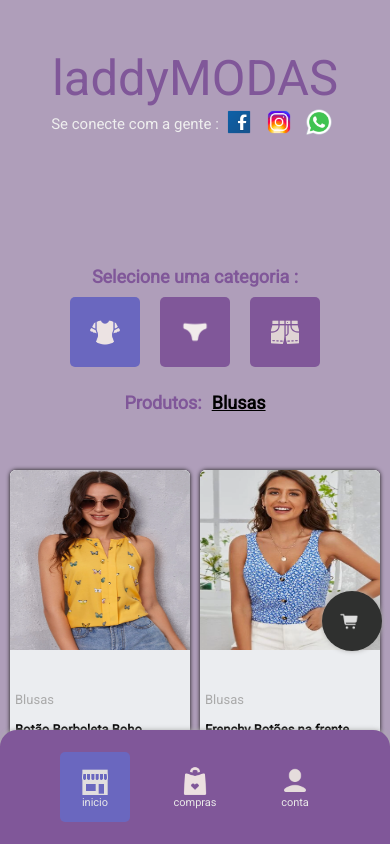
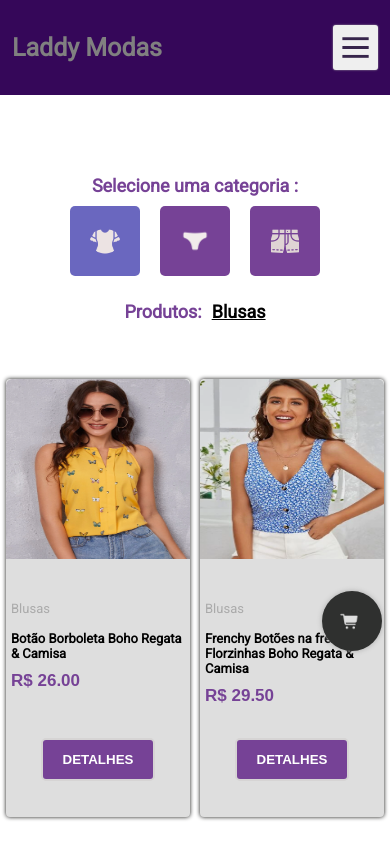
Before and after one commit to diegodevelopertec/loja-woman, a React (Vite) app: page / in a window 390 px wide. Built offline with nearby package versions, Linux system fonts and the light colour scheme.

Commit message:
aplicando menu mobile

```diff
--- a/src/App.tsx
+++ b/src/App.tsx
@@ -9,7 +9,7 @@ import ComprasIcon from '././assets/imgs/comprasIcon.png'
 import ZapIcon from  './../public/imgs/zap.png'
 import InstaIcon from  './../public/imgs/insta.png'
 import FaceIcon from  './../public/imgs/face.png'
-
+import { HeaderTopMobile } from './HeaderTopMobile';
 
 const App=()=>{
 
@@ -39,6 +39,7 @@ const App=()=>{
         </S.LeftContent>
 
         <S.RightContent>
+        <HeaderTopMobile />
           <S.HeaderApp>
             <S.CardLoja>
               <div className="logo">
--- a/src/Components/CardProduct/style.ts
+++ b/src/Components/CardProduct/style.ts
@@ -6,8 +6,8 @@ export const Container=styled.div`
 
     box-shadow:0 0 4px #141413;
     margin:12px 0;
-    border-radius:6px;
-    background: #ebedf0;
+    border-radius:4px;
+    background:#dedede;
     @media screen and (max-width:600px){
     font-size:10px;
 
--- a/src/Context/Context.ts
+++ b/src/Context/Context.ts
@@ -12,6 +12,8 @@ type ContextTypeState={
     products:Product[],
     requests:RequestType,
     address:AddressType[],
+    //openMenuMobile:boolean,
+    //setOpenMenuMobile:(state:boolean)=>void
 
 
 }
--- /dev/null
+++ b/src/Context/menuMobileContext.tsx
@@ -0,0 +1,26 @@
+import { ReactNode, createContext, useContext, useState } from "react";
+
+type Props={
+    children:ReactNode
+}
+
+export type context={
+    stateMenuMobile:boolean,
+    handleStateMenuMobile:(state:boolean)=>void,
+}
+
+const ContextMenuMobile=createContext<context>({
+    stateMenuMobile:false,
+    handleStateMenuMobile:(state:boolean)=>{},
+})
+
+export const MenuMobileProvider=({children}:Props)=>{
+    const  [stateMenuMobile,handleStateMenuMobile]=useState(false)
+
+
+    return <ContextMenuMobile.Provider value={{handleStateMenuMobile,stateMenuMobile}}>
+           {children}
+        </ContextMenuMobile.Provider>
+
+}
+export const useMenuMobile=()=>useContext(ContextMenuMobile)
--- a/src/Context/modaLoginContext.tsx
+++ b/src/Context/modaLoginContext.tsx
@@ -1,4 +1,4 @@
-import { ReactNode, useState ,createContext } from "react";
+import { ReactNode, useState ,createContext, useContext } from "react";
 import { UserType } from "../Types/UserType";
 
 type Props={
@@ -14,8 +14,6 @@ type stateModalType={
 
 export const modalLoginContext=createContext<stateModalType >(null!)
 
-
-
 export const ModalLoginProvider=({children}:Props)=>{
     let [stateModal,handleStateModal]=useState(false)
 
@@ -24,3 +22,6 @@ return <modalLoginContext.Provider value={{stateModal,handleStateModal}}>
 </modalLoginContext.Provider>
 
 }
+
+
+export const useMenuMobile=()=>useContext(modalLoginContext)
--- /dev/null
+++ b/src/HeaderTopMobile/index.tsx
@@ -0,0 +1,50 @@
+import { useState } from "react"
+import { useMenuMobile } from "../Context/menuMobileContext"
+import { Box, BoxLeft, BoxRight } from "./style"
+import {Link, useNavigate} from "react-router-dom"
+import IconMenuMobile from './../../public/imgs/iconmenu.png'
+import CloseMobile from './../../public/imgs/closemenu.png'
+
+export const HeaderTopMobile=()=>{
+   const {stateMenuMobile,handleStateMenuMobile}=useMenuMobile()
+    const navigate=useNavigate()
+
+   const ClickLinkCloseMenu=(href:string)=>{
+        navigate(`${href}`)
+        handleStateMenuMobile(false)
+   }
+
+    return <Box>
+        <BoxLeft>
+            <h3>Laddy Modas</h3>
+        </BoxLeft>
+        <BoxRight stateMenu={stateMenuMobile}>
+            <div className="btn-mobile">
+                <button onClick={()=>!stateMenuMobile ? handleStateMenuMobile(true) : null}>
+                    <img src={IconMenuMobile} alt="" />
+                </button>
+            </div>
+
+           <div className="menu-nav">
+                 <div className="top">
+                            <button  onClick={()=>handleStateMenuMobile(false)}>
+                                <img src={CloseMobile} alt="" />
+                            </button>
+                </div>
+
+                <nav>
+                    <div className="nav-links">
+                        <Link to='/' onClick={()=> handleStateMenuMobile(false)} >Inicio</Link>
+                        <Link to='/compras' onClick={()=> handleStateMenuMobile(false)} >Produtos</Link>
+                        <Link to='/sobre' onClick={()=> handleStateMenuMobile(false)}  >Carrinho</Link>
+                        <Link to='/sobre' onClick={()=> handleStateMenuMobile(false)}  >Compras</Link>
+                        <Link to='/conta' onClick={()=> handleStateMenuMobile(false)}  >Conta</Link>
+                        <Link to='/sobre' onClick={()=> handleStateMenuMobile(false)}  >Sobre</Link>
+                    </div>
+
+                    </nav>
+           </div>
+
+        </BoxRight>
+    </Box>
+}
--- /dev/null
+++ b/src/HeaderTopMobile/style.ts
@@ -0,0 +1,108 @@
+import styled from "styled-components";
+
+
+
+type Props={
+    stateMenu:boolean
+}
+
+export const Box=styled.div`
+    display:none;
+
+@media screen and (max-width:950px){
+    display: flex;
+    position: fixed;
+    background-color:#350759;
+    top: 0;
+    right: 0;
+    left: 0;
+    width: 100%;
+    padding: 25px 12px;
+    justify-content: space-between;
+    align-items: center;
+    color: gray;
+
+}
+
+
+
+`
+
+export const BoxLeft=styled.div`
+display: flex;
+h3{
+    font-size: 25px;
+}
+
+`
+export const BoxRight=styled.div<Props>`
+display: flex;
+
+.btn-mobile{
+  display:flex;
+    button{
+        border: none;
+        height: 45px;
+        padding: 5px;
+        width: 45px;
+        border-radius: 3px;
+        box-shadow: 0 0 2px #aaa;
+
+    }
+   img{
+    height: 100%;
+   }
+
+}
+
+.top{
+    width: 100%;
+    display: ${Props=>Props.stateMenu ? 'flex': 'none'};
+    justify-content: end;
+    position: absolute;
+    top: 0;
+    padding: 20px;
+    button{
+        border: none;
+        height: 45px;
+        width: 45px;
+        background-color: transparent;
+        img{
+            height: 100%;
+            width: 100%;
+        }
+    }
+}
+.menu-nav{
+    transition: all ease .5s;
+    display:${Props=>Props.stateMenu ? 'flex': 'hidden'};
+    position: fixed;
+    justify-content: center;
+    align-items: center;
+    background-color: #2d1361;
+    font-family: 'Poppins', sans-serif;
+    font-size: 19px;
+    width: ${Props=>Props.stateMenu ? '50vw': '0'};
+    right: 0;
+    top: 0;
+    bottom: 0;
+    flex-direction: column;
+}
+nav {
+   width: 100%;
+
+    .nav-links{
+        width: auto;
+        display:${Props=>Props.stateMenu ? 'flex': 'none'};
+        flex-direction:column ;
+        align-items: center;
+        justify-content: center;
+        a{
+          margin: 12px;
+           transition: all ease .1s;
+          text-decoration: none;
+        }
+    }
+
+}
+`
--- a/src/Pages/Showcase/style.ts
+++ b/src/Pages/Showcase/style.ts
@@ -56,6 +56,7 @@ export const CategorySectionProducts=styled.div`
     @media screen and (max-width:950px){
         justify-content:center;
         text-align:center;
+        margin-top: 160px;
         .cx-btn-icons{
             justify-content:center;
             margin: 0;
@@ -74,16 +75,18 @@ export const ShowcaseProduct=styled.div<Props>`
     display: ${props=>props.stateDisplay === false ? 'grid' : 'block'};
     grid-template-columns:repeat(4,1fr);
     gap:10px;
+    width: 100%;
     transition: all ease 0.2;
     padding-bottom:50px;
-    padding: 30px 10px;
+    padding: 30px 18px;
     margin-bottom:90px;
     background-color:${ThemeStyle.bgAppSystem};
     @media screen and (max-width:920px){
       grid-template-columns:repeat(2,1fr);
-    justify-content:center;
-    align-items:center;
-      padding-bottom:50px;
+      justify-content:center;
+       align-items:center;
+      padding: 30px 6px;
+       padding-bottom:50px;
 
     }
 `
--- a/src/main.tsx
+++ b/src/main.tsx
@@ -6,9 +6,12 @@ import { BrowserRouter as RouterApp } from 'react-router-dom'
 import { ContextProvider } from './Context/ContextProvider'
 import { AuthProvider } from './Context/AuthContext'
 import {ModalLoginProvider} from './Context/modaLoginContext'
+import { MenuMobileProvider } from './Context/menuMobileContext'
+
 
 ReactDOM.createRoot(document.getElementById('root') as HTMLElement).render(
-   <ModalLoginProvider>
+  <MenuMobileProvider>
+    <ModalLoginProvider>
       <ContextProvider>
             <AuthProvider>
                      <RouterApp>
@@ -19,4 +22,5 @@ ReactDOM.createRoot(document.getElementById('root') as HTMLElement).render(
             </AuthProvider>
    </ContextProvider>
  </ModalLoginProvider>
+  </MenuMobileProvider>
 )
--- a/styled.ts
+++ b/styled.ts
@@ -2,8 +2,8 @@ import styled from 'styled-components'
 import BgImage from '.././src/assets/imgs/bg.jpg'
 
 export const ThemeStyle={
-    bgTheme:'#805799',
-     bgAppSystem:'#af9eba',
+     bgTheme:'#764296',
+     bgAppSystem:'#FFFF',
     bgCardProductBottom:'#2f302f' ,
     colorTitleCard: 'black',
     colorIngredientsCategory:' #aaa',
@@ -29,6 +29,7 @@ export const LeftContent=styled.div`
     display: flex;
     justify-content:center;
     align-items:center;
+
     @media screen  and (max-width:950px){
         position:fixed;
         z-index:1;
@@ -43,6 +44,10 @@ export const LeftContent=styled.div`
         border-top-right-radius:17px;
    }
 
+
+ @media screen and (max-width:950px){
+    display: none;
+ }
 `
 
 export const HeaderApp=styled.header`
@@ -91,6 +96,7 @@ export const CardLoja=styled.div`
         flex-direction:column;
         padding: 10px 0;
         margin:40px 15px;
+        display: none;
 
         .logo{
             font-size: 49px;
```
Also changed, not shown: public/imgs/closemenu.png (added), public/imgs/iconmenu.png (added).
